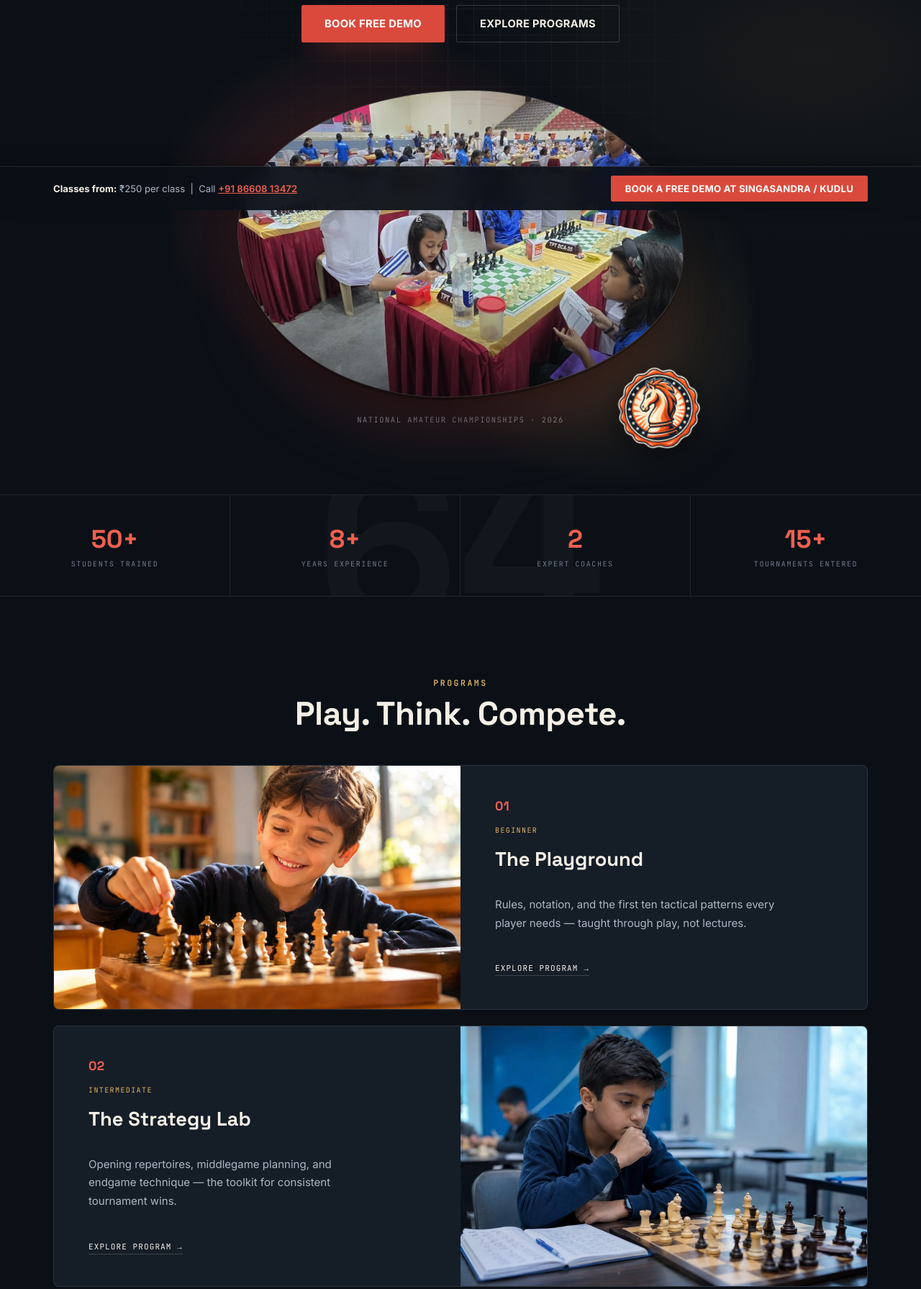
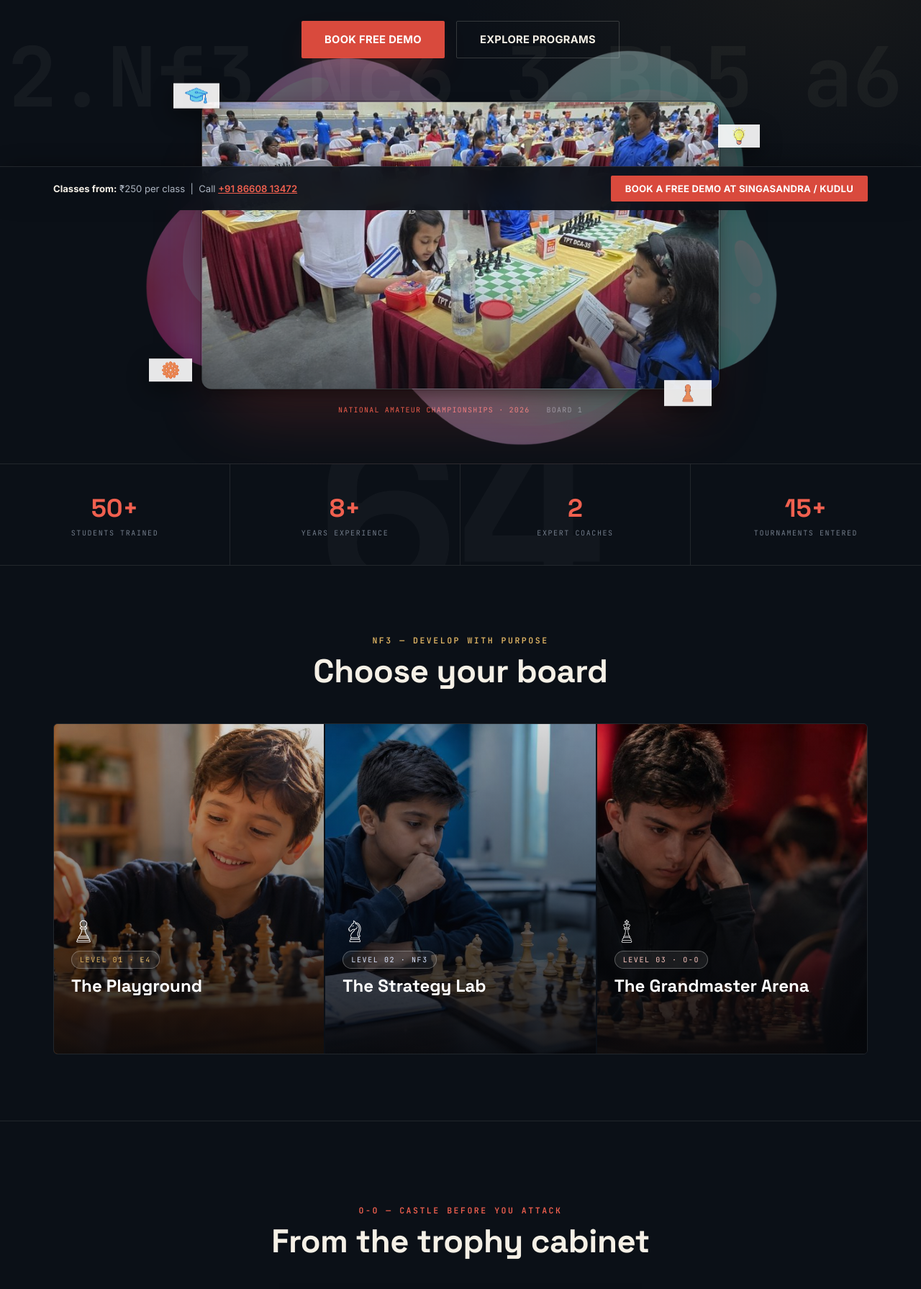
Before and after one commit to AnkitKumarGupta-cloud/chess, a plain HTML site: page index.html in a window 1280 px wide. Shown: the part 508-2299 px from the top of the page at 72% size. Drawn offline with Linux system fonts and the light colour scheme.

Commit message:
Revert index.html to pre-redesign state (undo last 3 commits)

```diff
--- a/index.html
+++ b/index.html
@@ -48,24 +48,32 @@
 <!-- ============ HOME ============ -->
 <main id="page-home" class="page">
 
-  <section class="hero-oval2">
-    <div class="hero-oval2-board-tex" aria-hidden="true"></div>
-    <div class="wrap-tight hero-oval2-inner">
-      <span class="eyebrow">Gupta Chess Academy</span>
+  <section class="hero">
+    <div class="notation-ticker" aria-hidden="true">
+      <span>1.e4 e5 2.Nf3 Nc6 3.Bb5 a6 4.Ba4 Nf6 5.O-O Be7 6.Re1 b5 7.Bb3 O-O 8.c3 d5&nbsp;&nbsp;1.e4 e5 2.Nf3 Nc6 3.Bb5 a6 4.Ba4 Nf6 5.O-O Be7 6.Re1 b5 7.Bb3 O-O 8.c3 d5&nbsp;&nbsp;</span>
+    </div>
+    <div class="wrap-tight hero-inner">
+      <span class="eyebrow">e4 — the strongest opening move</span>
       <h1 class="h-display fs-hero">Build the mind.<br><em>Master</em> the board.</h1>
       <p class="lede">Structured chess coaching for young minds across Bangalore and Mughalsarai — taught by FIDE-rated, tournament-experienced coaches who treat the game like a discipline, not a hobby.</p>
-      <div class="hero-cta-row" style="justify-content:center;">
+      <div style="margin-top:32px; display:flex; gap:16px; justify-content:center; flex-wrap:wrap;">
         <button class="cta-btn" onclick="openModal()">Book Free Demo</button>
-        <button class="cta-btn ghost" onclick="document.querySelector('.programs-section').scrollIntoView({behavior:'smooth'})">Explore Programs</button>
+        <button class="cta-btn ghost" onclick="document.querySelector('.drawer-section').scrollIntoView({behavior:'smooth'})">Explore Programs</button>
       </div>
 
-      <div class="hero-photo-stage">
-        <div class="hero-photo-glow" aria-hidden="true"></div>
-        <div class="hero-oval-frame">
+      <div class="hero-oval-wrap">
+        <div class="hero-oval-glow" aria-hidden="true"></div>
+        <img class="hero-float-icon f1" src="images/decor/icon-cap.png" alt="" aria-hidden="true">
+        <img class="hero-float-icon f2" src="images/decor/icon-bulb.png" alt="" aria-hidden="true">
+        <img class="hero-float-icon f3" src="images/decor/icon-gear.png" alt="" aria-hidden="true">
+        <img class="hero-float-icon f4" src="images/decor/icon-pawn.png" alt="" aria-hidden="true">
+        <div class="oval-hero">
           <img src="images/hero-oval-chess.jpg" alt="Students competing at the National Amateur Chess Championships 2026" loading="eager">
         </div>
-        <img class="hero-sticker" src="images/decor/badge-knight-sticker.png" alt="" aria-hidden="true">
-        <span class="hero-photo-cap">National Amateur Championships · 2026</span>
+      </div>
+      <div class="hero-frame-cap">
+        <span>National Amateur Championships · 2026</span>
+        <span>Board 1</span>
       </div>
     </div>
   </section>
@@ -77,44 +85,41 @@
     <div class="stat-cell"><div class="stat-num">15+</div><div class="stat-label">Tournaments Entered</div></div>
   </section>
 
-  <!-- programs: editorial panels -->
-  <section class="programs-section">
+  <!-- sliding drawer portal -->
+  <section class="drawer-section">
     <div class="wrap">
       <div class="drawer-head">
-        <span class="eyebrow cyan">Programs</span>
-        <h2 class="h-display fs-h2" style="margin-top:10px;">Play. Think. Compete.</h2>
+        <span class="eyebrow cyan">Nf3 — develop with purpose</span>
+        <h2 class="h-display fs-h2" style="margin-top:10px;">Choose your board</h2>
       </div>
-      <div class="program-panels">
-        <a class="program-panel" href="beginners.html" aria-label="Explore Beginners program">
-          <div class="pp-media" style="background-image:url('images/decor/card-playground.jpg')"></div>
-          <div class="pp-copy">
-            <span class="pp-num">01</span>
-            <span class="pp-badge">Beginner</span>
-            <h3 class="pp-title">The Playground</h3>
-            <p class="pp-desc">Rules, notation, and the first ten tactical patterns every player needs — taught through play, not lectures.</p>
-            <span class="pp-link">Explore Program →</span>
+      <div class="drawer-stack">
+        <div class="drawer playground" onclick="handleDrawerClick(this, 'beginners')" tabindex="0" role="button" aria-label="Explore Beginners program">
+          <div class="drawer-content">
+            <img class="drawer-icon" src="images/decor/icon-pawn-card.png" alt="" aria-hidden="true">
+            <span class="drawer-tag">Level 01 · e4</span>
+            <h3 class="drawer-title">The Playground</h3>
+            <p class="drawer-desc">Rules, notation, and the first ten tactical patterns every player needs — taught through play, not lectures.</p>
+            <span class="drawer-link" onclick="event.stopPropagation(); window.location.href='beginners.html'">Enter the playground →</span>
           </div>
-        </a>
-        <a class="program-panel reverse" href="intermediate.html" aria-label="Explore Intermediate program">
-          <div class="pp-media" style="background-image:url('images/decor/card-strategy.jpg')"></div>
-          <div class="pp-copy">
-            <span class="pp-num">02</span>
-            <span class="pp-badge">Intermediate</span>
-            <h3 class="pp-title">The Strategy Lab</h3>
-            <p class="pp-desc">Opening repertoires, middlegame planning, and endgame technique — the toolkit for consistent tournament wins.</p>
-            <span class="pp-link">Explore Program →</span>
+        </div>
+        <div class="drawer strategy" onclick="handleDrawerClick(this, 'intermediate')" tabindex="0" role="button" aria-label="Explore Intermediate program">
+          <div class="drawer-content">
+            <img class="drawer-icon" src="images/decor/icon-knight-card.png" alt="" aria-hidden="true">
+            <span class="drawer-tag">Level 02 · Nf3</span>
+            <h3 class="drawer-title">The Strategy Lab</h3>
+            <p class="drawer-desc">Opening repertoires, middlegame planning, and endgame technique — the toolkit for consistent tournament wins.</p>
+            <span class="drawer-link" onclick="event.stopPropagation(); window.location.href='intermediate.html'">Enter the lab →</span>
           </div>
-        </a>
-        <a class="program-panel" href="tournament.html" aria-label="Explore Tournament program">
-          <div class="pp-media" style="background-image:url('images/decor/card-arena.jpg')"></div>
-          <div class="pp-copy">
-            <span class="pp-num">03</span>
-            <span class="pp-badge">Competitive</span>
-            <h3 class="pp-title">The Grandmaster Arena</h3>
-            <p class="pp-desc">FIDE-rated tournament preparation, deep opening theory, and one-on-one game analysis for competitive players.</p>
-            <span class="pp-link">Explore Program →</span>
+        </div>
+        <div class="drawer arena" onclick="handleDrawerClick(this, 'tournament')" tabindex="0" role="button" aria-label="Explore Tournament program">
+          <div class="drawer-content">
+            <img class="drawer-icon" src="images/decor/icon-king-card.png" alt="" aria-hidden="true">
+            <span class="drawer-tag">Level 03 · O-O</span>
+            <h3 class="drawer-title">The Grandmaster Arena</h3>
+            <p class="drawer-desc">FIDE-rated tournament preparation, deep opening theory, and one-on-one game analysis for competitive players.</p>
+            <span class="drawer-link" onclick="event.stopPropagation(); window.location.href='tournament.html'">Enter the arena →</span>
           </div>
-        </a>
+        </div>
       </div>
     </div>
   </section>
@@ -123,7 +128,7 @@
   <section class="pyramid-section">
     <div class="wrap">
       <div class="pyramid-head">
-        <span class="eyebrow">Achievements</span>
+        <span class="eyebrow">O-O — castle before you attack</span>
         <h2 class="h-display fs-h2" style="margin-top:10px;">From the trophy cabinet</h2>
       </div>
       <div class="pyramid-stage" id="pyramid-home"></div>
@@ -132,9 +137,10 @@
 
   <!-- ============ GOOGLE REVIEWS ============ -->
   <section class="section-pad reviews-section" style="border-top:1px solid var(--line); position:relative; overflow:hidden;">
+    <img src="images/decor/badge-knight-sticker.png" alt="" aria-hidden="true" class="reviews-sticker">
     <div class="wrap">
       <div class="reviews-head">
-        <span class="eyebrow cyan">Testimonials</span>
+        <span class="eyebrow cyan">e5 — trusted, move after move</span>
         <h2 class="h-display fs-h2" style="margin-top:10px;">What parents are saying</h2>
         <p class="lede" style="margin-top:14px;">Don't take our word for it — read what parents say after their child has actually trained with us.</p>
       </div>
@@ -152,8 +158,6 @@
           <svg viewBox="0 0 74 24"><text x="0" y="19" font-family="Arial, sans-serif" font-size="20" font-weight="600"><tspan fill="#4285F4">G</tspan><tspan fill="#EA4335">o</tspan><tspan fill="#FBBC05">o</tspan><tspan fill="#4285F4">g</tspan><tspan fill="#34A853">l</tspan><tspan fill="#EA4335">e</tspan></text></svg>
         </div>
       </div>
-
-      <div id="review-featured" class="review-featured"></div>
 
       <div class="reviews-track-wrap">
         <div class="reviews-track" id="reviews-track">
@@ -175,7 +179,7 @@
   <section class="section-pad" style="border-top:1px solid var(--line); border-bottom:none;">
     <div class="wrap">
       <div class="journey-split">
-        <img class="journey-img" src="images/session-showcase.jpg" alt="Small-batch coaching session at Gupta Chess Academy" style="border-radius:8px; object-fit:cover; aspect-ratio:4/3;">
+        <img class="journey-img" src="images/decor/journey-path.png" alt="Illustration of a chess pawn's path winding up toward a crowned mountain peak">
         <div class="journey-copy">
           <span class="eyebrow cyan">Small batches. Real attention.</span>
           <h2 class="h-display fs-h2" style="margin-top:10px;">Coaching that watches every move you make — closely enough to correct it.</h2>
@@ -239,7 +243,7 @@
 
     <div id="modal-success-view" class="success-view">
       <div class="success-icon">
-        <svg width="26" height="26" viewBox="0 0 24 24" fill="none" stroke="#D94A3D" stroke-width="2.6"><path d="M5 13l4 4L19 7"/></svg>
+        <svg width="26" height="26" viewBox="0 0 24 24" fill="none" stroke="#F2703C" stroke-width="2.6"><path d="M5 13l4 4L19 7"/></svg>
       </div>
       <h2 class="h-display fs-h3" style="margin-top:18px;">Seat reserved!</h2>
       <p class="lede" style="margin-top:10px; font-size:0.88rem;">We'll call you shortly to confirm the schedule for your free demo class.</p>
@@ -268,7 +272,7 @@
 <!-- ============ TOAST ============ -->
 <div id="toast" class="toast">
   <div class="toast-box">
-    <svg width="18" height="18" viewBox="0 0 24 24" fill="none" stroke="#D94A3D" stroke-width="2.5"><path d="M5 13l4 4L19 7"/></svg>
+    <svg width="18" height="18" viewBox="0 0 24 24" fill="none" stroke="#F2703C" stroke-width="2.5"><path d="M5 13l4 4L19 7"/></svg>
     <span id="toast-msg">Thank you! We'll be in touch shortly.</span>
   </div>
 </div>
@@ -505,26 +509,8 @@
 
   function renderReviews(){
     const track = document.getElementById('reviews-track');
-    const featured = document.getElementById('review-featured');
     if(!track) return;
-
-    if(featured && REVIEWS_DATA.length){
-      const f = REVIEWS_DATA[0];
-      featured.innerHTML = `
-        <span class="rf-mark" aria-hidden="true">&#8220;</span>
-        <p class="rf-text">${f.text}</p>
-        <div class="rf-byline">
-          <div class="review-avatar">${f.initials}</div>
-          <div>
-            <div class="review-name">${f.name}</div>
-            <div class="review-time">${f.time}</div>
-          </div>
-          <div class="review-stars" style="margin-left:auto;">${STAR_SVG.repeat(5)}</div>
-        </div>
-      `;
-    }
-
-    track.innerHTML = REVIEWS_DATA.slice(1).map(r => `
+    track.innerHTML = REVIEWS_DATA.map(r => `
       <div class="review-card">
         <div class="review-top">
           <div class="review-avatar">${r.initials}</div>
```
